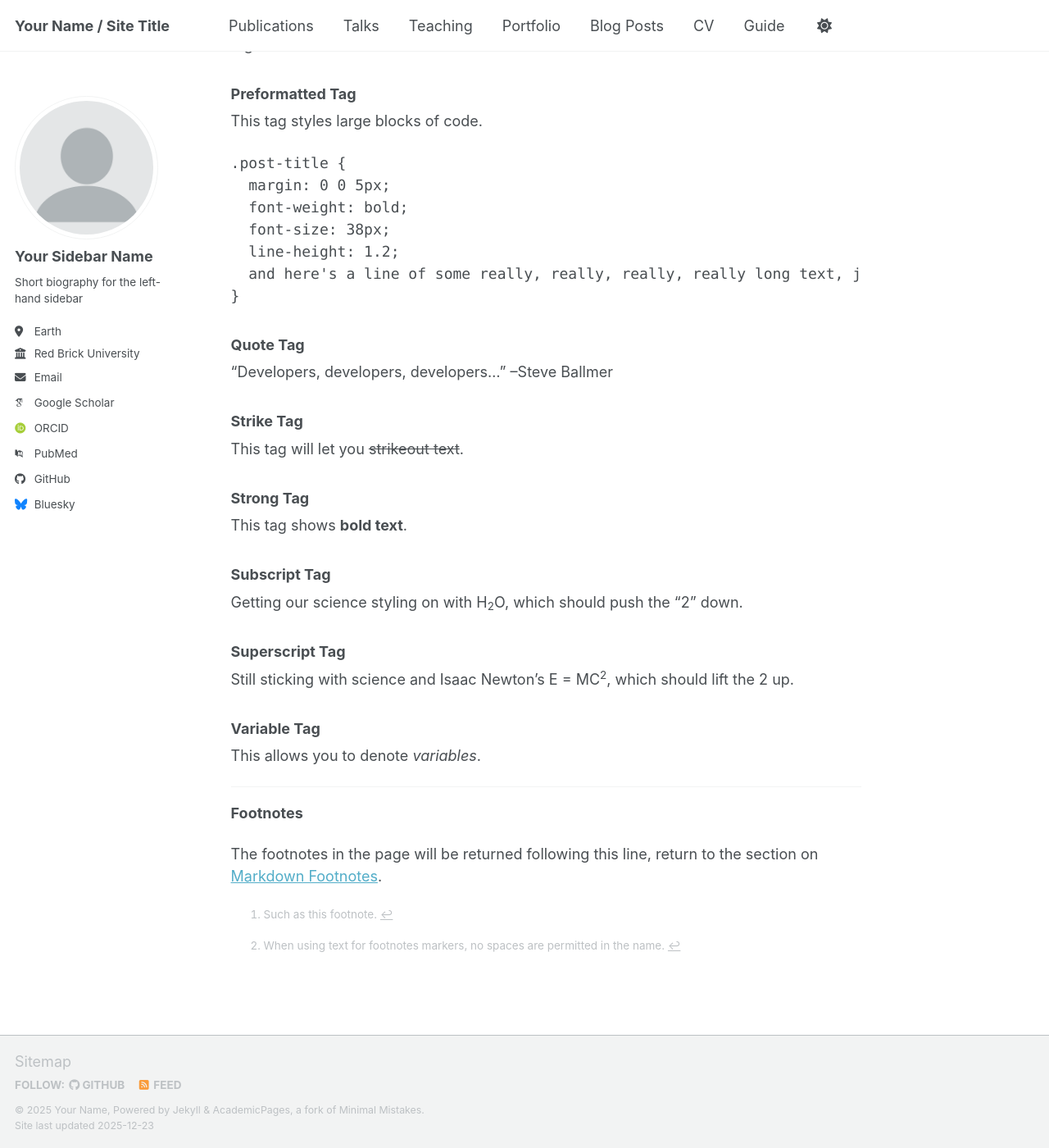
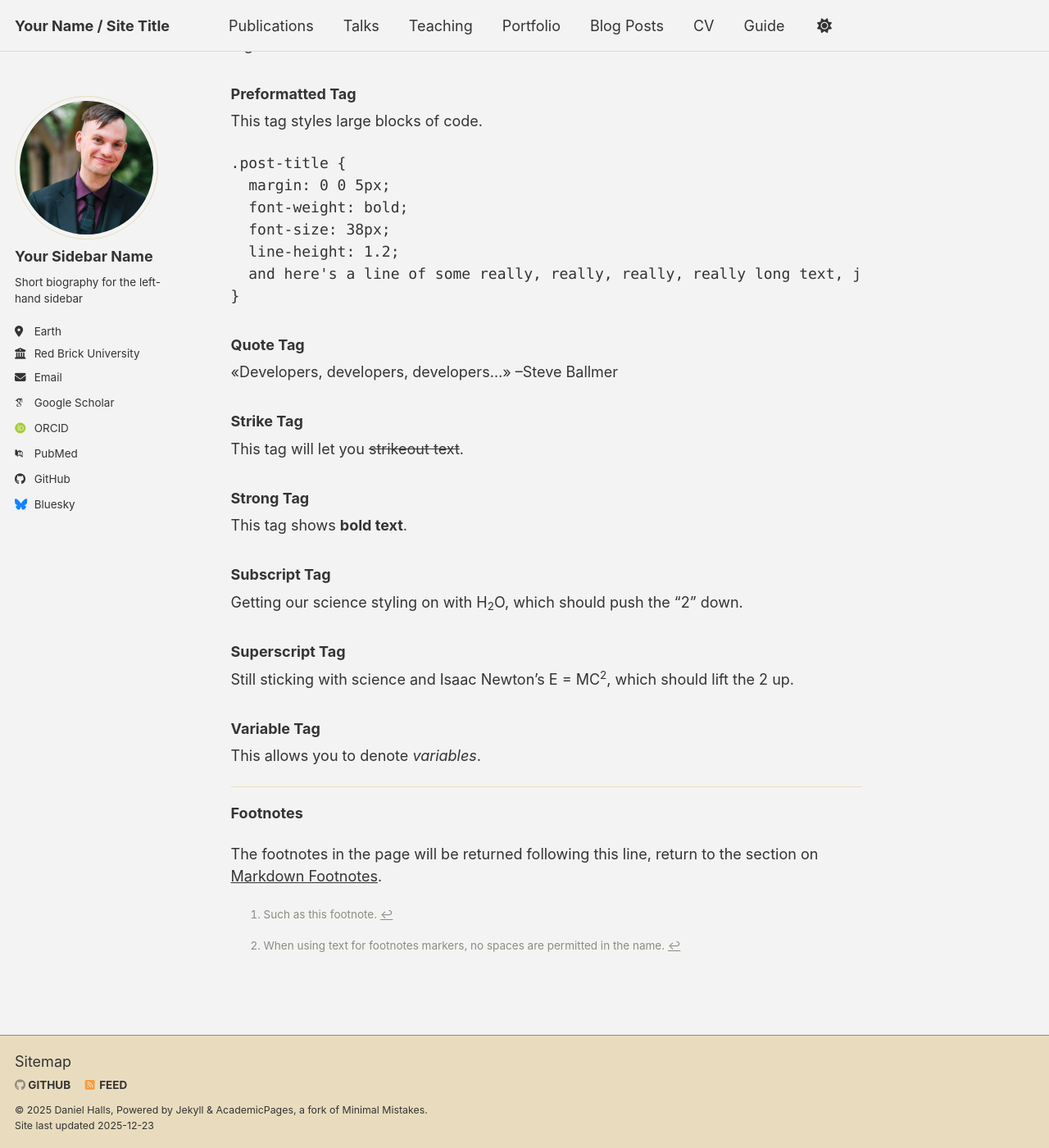
Before and after one commit to Daniel-Halls/Daniel-Halls.github.io, a Jekyll site: the page built from _pages/markdown.md, in a window 1280 px wide and 1400 px high, scrolled down 11003 px. Shown: the whole window at 82% size. Built offline with Jekyll 4.4.1, drawn with Linux system fonts in a browser that asks for light colours; emoji names are drawn with the system emoji font; some web fonts are replaced; a script bundle is joined from its source files by our own code; library files that are not in the unit come from our copies.

Commit message:
changed default settings

```diff
--- a/_config.yml
+++ b/_config.yml
@@ -7,13 +7,13 @@
 # server process.
 
 # Basic Site Settings
-locale                   : "en-US"
-site_theme               : "default" # the available themes options are "default", "air", "sunrise", "mint", "dirt" and "contrast"
+locale                   : "Uk"
+site_theme               : "dirt" # the available themes options are "default", "air", "sunrise", "mint", "dirt" and "contrast"
 title                    : "Your Name / Site Title"
 title_separator          : "-"
-name                     : &name "Your Name"
+name                     : &name "Daniel Halls"
 description              : &description "Your Name's academic portfolio"   # Update this with a general description of your site, this is the default if not overridden by a page
-url                      : https://academicpages.github.io # The base hostname & protocol for your site e.g. "https://[your GitHub username].github.io",
+url                      : https://Daniel-Halls.github.io # The base hostname & protocol for your site e.g. "https://[your GitHub username].github.io",
                                                            # or if you already have some other page hosted on Github then use "https://[your GitHub username].github.io/[Your Repo Name]"
 baseurl                  : "" # the subpath of your site, e.g. "/blog"
 repository               : "academicpages/academicpages.github.io"
```
Also changed, not shown: images/profile.png, 6 other files.
